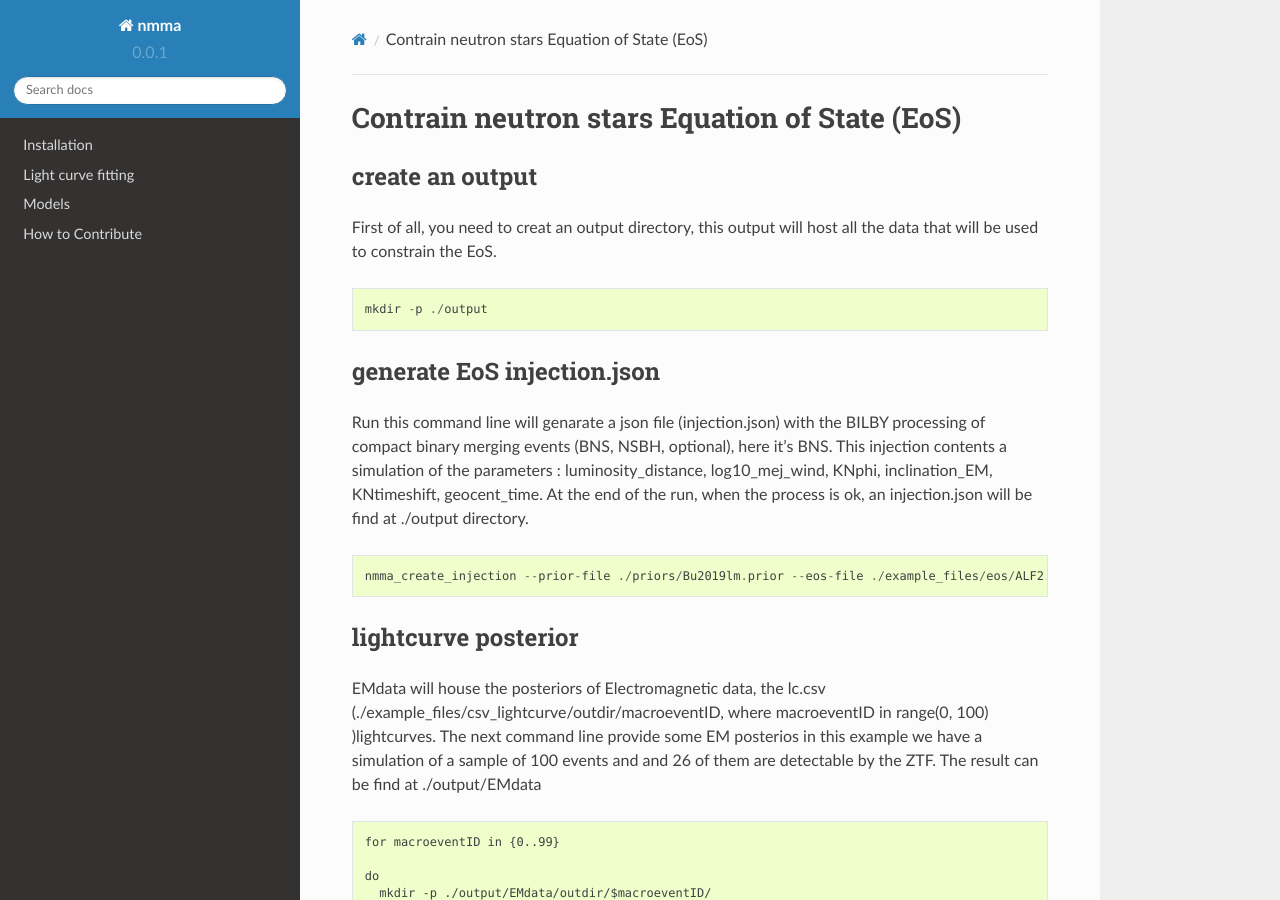
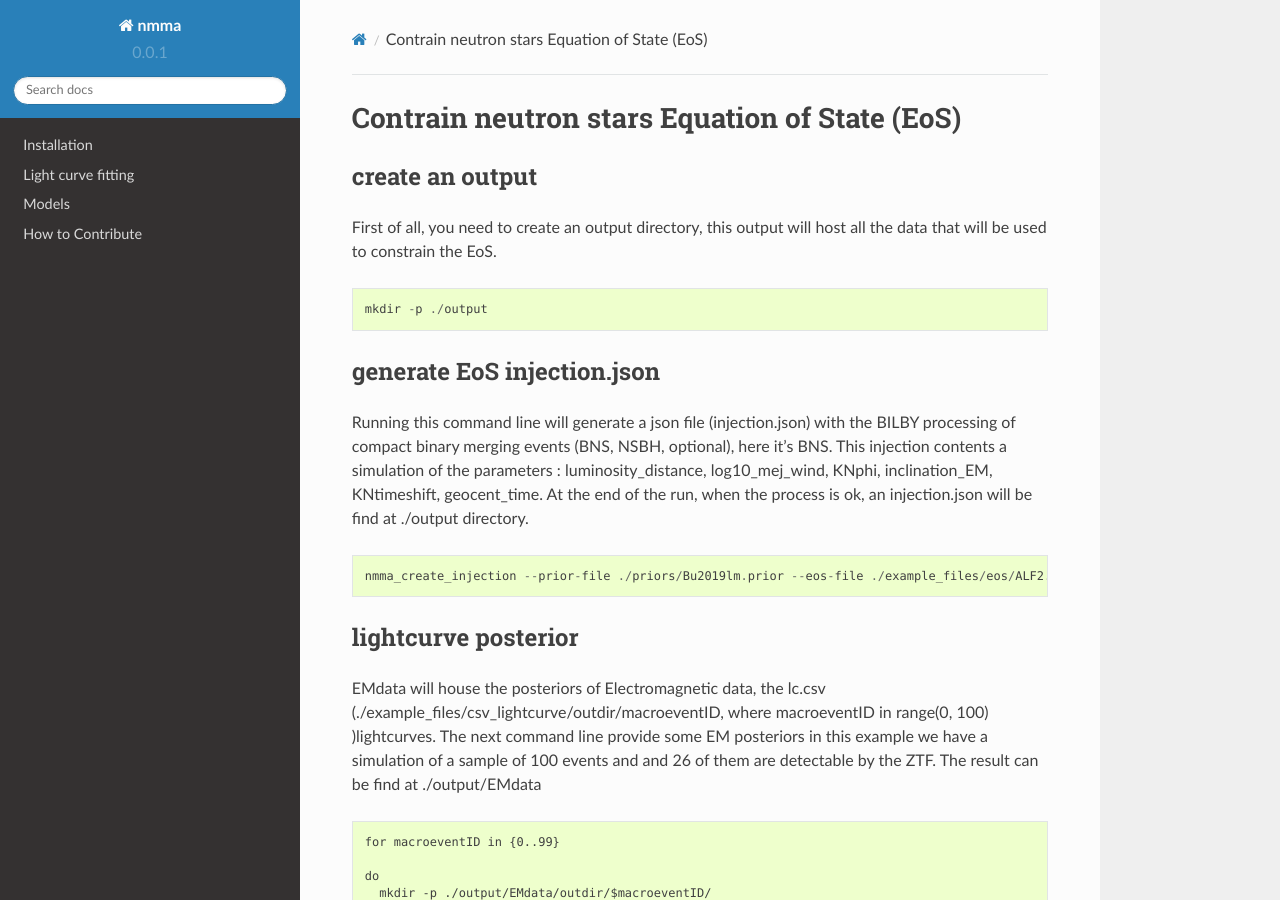
Before and after one commit to nuclear-multimessenger-astronomy/nmma, a Sphinx documentation site: the page built from doc/constrain_R14_trend.md, in a window 1280 px wide and 900 px high. Built offline with Sphinx 7.4.7 and the Read the Docs theme 2.0.0, drawn with Linux system fonts in a browser that asks for light colours; part of the change alters nothing that is shown; some of the changed text lies outside the part shown.

```diff
--- a/doc/constrain_R14_trend.md
+++ b/doc/constrain_R14_trend.md
@@ -2,14 +2,14 @@
 
 ### create an output
 
-First of all, you need to creat an output directory, this output will host all the data that will be used to constrain the EoS.
+First of all, you need to create an output directory, this output will host all the data that will be used to constrain the EoS.
 
 	mkdir -p ./output
 
 
 ### generate EoS injection.json
 
-Run this command line will genarate  a json file (injection.json)  with the BILBY processing of compact binary merging events (BNS, NSBH, optional), here it's BNS. This injection contents a simulation of the parameters : luminosity_distance, log10_mej_wind, KNphi, inclination_EM, KNtimeshift, geocent_time.
+Running this command line will generate  a json file (injection.json)  with the BILBY processing of compact binary merging events (BNS, NSBH, optional), here it's BNS. This injection contents a simulation of the parameters : luminosity_distance, log10_mej_wind, KNphi, inclination_EM, KNtimeshift, geocent_time.
 At the end of the run, when the process is ok,  an injection.json will be find at  ./output directory.
 
 	nmma_create_injection --prior-file ./priors/Bu2019lm.prior --eos-file ./example_files/eos/ALF2.dat --binary-type BNS -f ./output/injection --n-injection 100 --original-parameters --extension json
@@ -18,7 +18,7 @@ At the end of the run, when the process is ok,  an injection.json will be find a
 ### lightcurve posterior
 
 EMdata will house the posteriors of Electromagnetic data,  the lc.csv (./example_files/csv_lightcurve/outdir/macroeventID, where macroeventID in range(0, 100) )lightcurves.
-The next command line provide some EM posterios in this example we have a simulation of a sample of 100 events and and 26 of them are detectable by the ZTF. The result can be find at  ./output/EMdata
+The next command line provide some EM posteriors in this example we have a simulation of a sample of 100 events and and 26 of them are detectable by the ZTF. The result can be find at  ./output/EMdata
 
 	for macroeventID in {0..99}
 
@@ -26,8 +26,6 @@ The next command line provide some EM posterios in this example we have a simula
 	  mkdir -p ./output/EMdata/outdir/$macroeventID/
 	  light_curve_analysis --model Bu2019lm --svd-path ./svdmodels --gptype tensorflow --outdir ./output/EMdata/outdir/$macroeventID --label injection_Bu2019lm --prior ./priors/Bu2019lm.prior --tmin 0 --tmax 7 --dt 0.5 --error-budget 1.0 --nlive 256 --Ebv-max 0 --injection ./output/injection.json --injection-num $macroeventID --injection-detection-limit 22,22,22 --injection-outfile ./output/EMdata/outdir/$macroeventID/lc.csv --generation-seed 42 --filters g,r,i --ztf-sampling --ztf-uncertainties --plot --remove-nondetections --optimal-augmentation --optimal-augmentation-filters u,g,r,i,z,y,J,H,K --optimal-augmentation-N 100
 	done
-
-
 
 
 
@@ -61,28 +59,11 @@ The first file to run is :
 
 	python R14_trend_generate.py
 
-Normaly when everything is ok you should be at are actully ./example_files/post-processing.
+Normally when everything is ok you should be at are actully ./example_files/post-processing.
 You should obtain  GW_EM_R14trend_ZTF.dat  at  ../../output/Figures.
 Then please stay at the same location, that is mean here : ./example_files/post-processing and run the plot
 
 	python R14_trend_plot.py
 
-Note : Sometimes when you use linux system or macos ... this erreur could be return
-"findfont: Font family ['Times New Roman'] not found. Falling back to DejaVu Sans", but no worry
-this cannot break the process, it means Times New Roman cannot be used with matplotlib.
-
-But when you didn't see that error, you can install msttcorefonts by using :
-
-	sudo apt install msttcorefonts -qq
-
-Move the cursor to the position you want to select with Tab and press Enter.
-
-Then remove matplotlib on the cache
-
-	rm ~/.cache/matplotlib -rf
-
-And redo the plot
-
-	python R14_trend_plot.py
 
 This return a EoS plot, R14_trend_GW_EM_ZTF.pdf, at the ../../output/Figures
```
